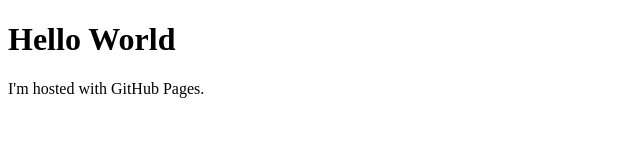
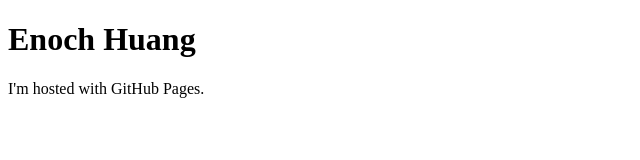
Before and after one commit to ehuang3190/ehuang3190.github.io, a plain HTML site: page index.html in a window 1280 px wide. Shown: the whole page, without its empty margins (0-640 px from the left). Drawn offline with Linux system fonts and the light colour scheme.

Commit message:
Update index.html

```diff
--- a/index.html
+++ b/index.html
@@ -1,7 +1,12 @@
 <!DOCTYPE html>
 <html>
+<head>
+	<title>Enoch Huang</title>
+</head>
 <body>
-<h1>Hello World</h1>
+<div id = "heading">
+	<h1>Enoch Huang</h1>
+</div>
 <p>I'm hosted with GitHub Pages.</p>
 </body>
 </html>
```
